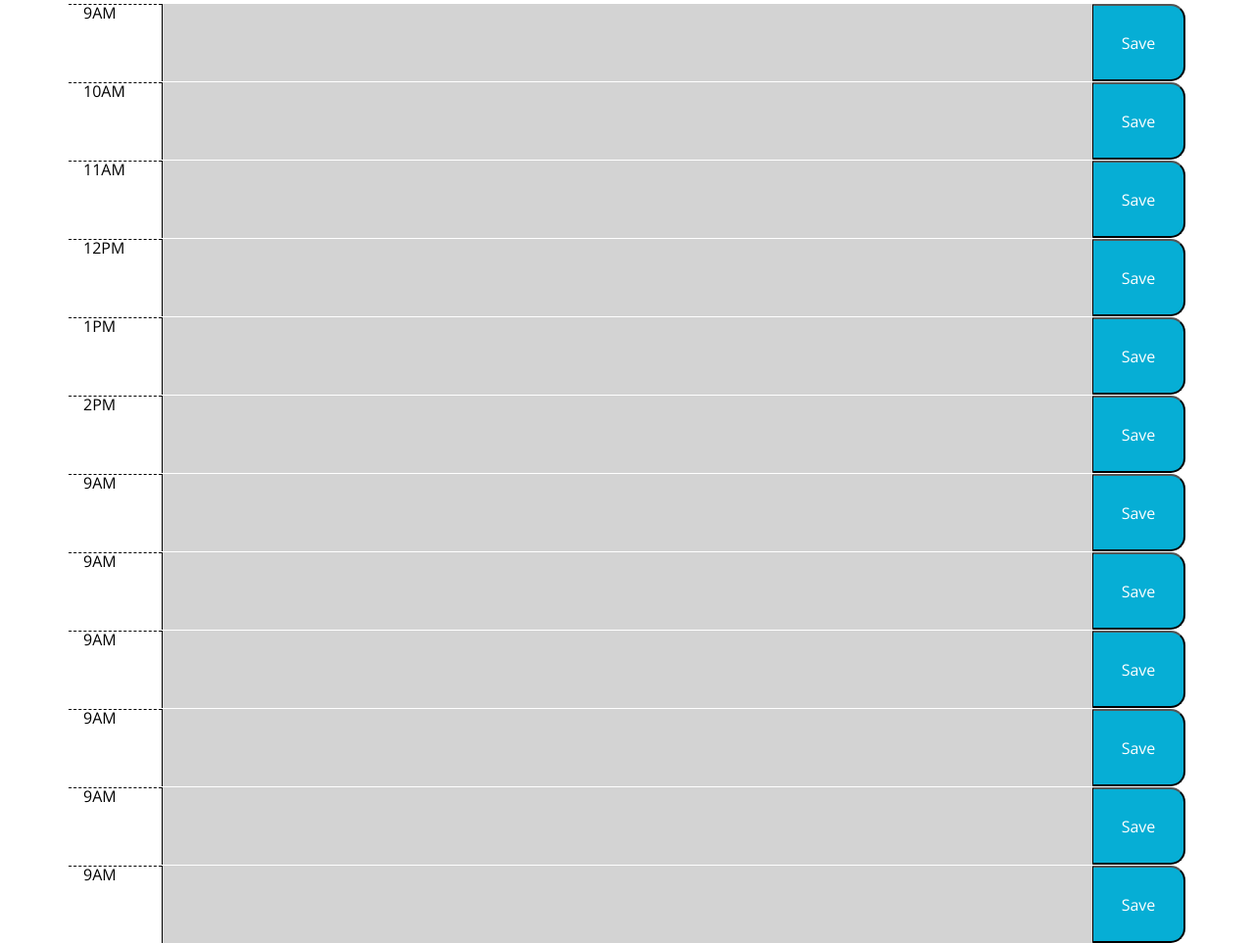
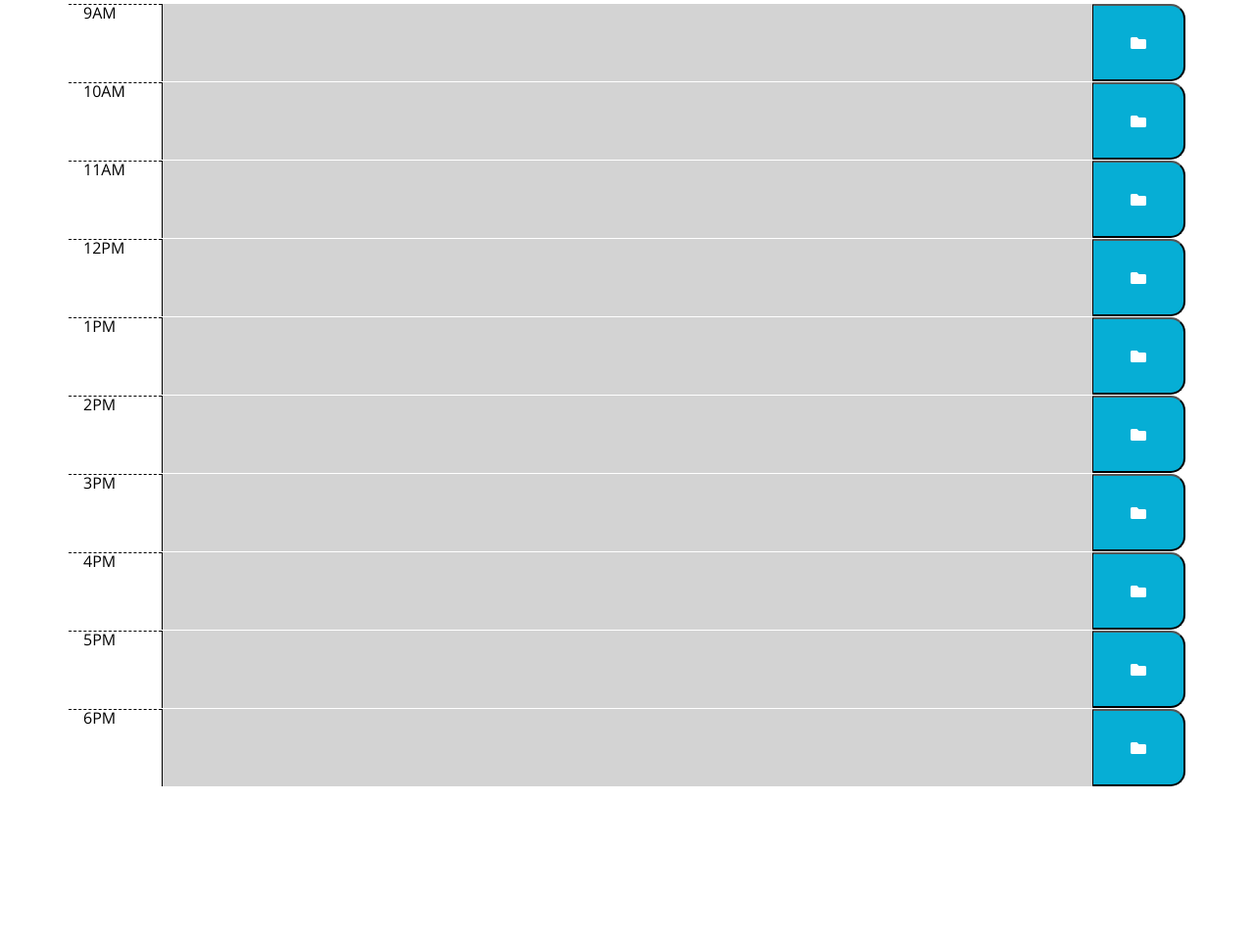
Before and after one commit to vilmaq/work-day-scheduler, a plain HTML site: page index.html in a window 1280 px wide. Shown: the part 297-1260 px from the top of the page at 98% size. After the commit the page ends 1100 px from the top, so only its background shows below. Drawn offline with nearby package versions, Linux system fonts and the light colour scheme.

Commit message:
update Btn Save with an icon

```diff
--- a/Assets/css/style.css
+++ b/Assets/css/style.css
@@ -14,7 +14,7 @@ textarea{
 }
 
 .jumbotron {
-  text-align: center;
+  text-align: center;1
   background-color: transparent;
   color: black;
   border-radius: 0;
--- a/index.html
+++ b/index.html
@@ -32,64 +32,55 @@
       <div class="row" data-myTime>
         <div class="col-md-1 hour">9AM</div>
         <textarea class="col-md-10 past"></textarea>
-        <button class="col-md-1 saveBtn">Save</button>
+        <button class="col-md-1 saveBtn i"><i class="fa fa-folder"></i></button>
       </div>
       <div class="row">
         <div class="col-md-1 hour">10AM</div>
         <textarea class="col-md-10 past"></textarea>
-        <button class="col-md-1 saveBtn">Save</button>
+        <button class="col-md-1 saveBtn i"><i class="fa fa-folder"></i></button>
       </div>
       <div class="row">
         <div class="col-md-1 hour">11AM</div>
         <textarea class="col-md-10 past"></textarea>
-        <button class="col-md-1 saveBtn">Save</button>
+        <button class="col-md-1 saveBtn i"><i class="fa fa-folder"></i></button>
       </div>
       <div class="row">
         <div class="col-md-1 hour">12PM</div>
         <textarea class="col-md-10 past"></textarea>
-        <button class="col-md-1 saveBtn">Save</button>
+        <button class="col-md-1 saveBtn i"><i class="fa fa-folder"></i></button>
       </div>
       <div class="row">
         <div class="col-md-1 hour">1PM</div>
         <textarea class="col-md-10 past"></textarea>
-        <button class="col-md-1 saveBtn">Save</button>
+        <button class="col-md-1 saveBtn i"><i class="fa fa-folder"></i></button>
       </div>
       <div class="row">
         <div class="col-md-1 hour">2PM</div>
         <textarea class="col-md-10 past"></textarea>
-        <button class="col-md-1 saveBtn">Save</button>
+        <button class="col-md-1 saveBtn i"><i class="fa fa-folder"></i></button>
       </div>
       <div class="row">
-        <div class="col-md-1 hour">9AM</div>
+        <div class="col-md-1 hour">3PM</div>
         <textarea class="col-md-10 past"></textarea>
-        <button class="col-md-1 saveBtn">Save</button>
+        <button class="col-md-1 saveBtn i"><i class="fa fa-folder"></i></button>
       </div>
       <div class="row">
-        <div class="col-md-1 hour">9AM</div>
+        <div class="col-md-1 hour">4PM</div>
         <textarea class="col-md-10 past"></textarea>
-        <button class="col-md-1 saveBtn">Save</button>
+        <button class="col-md-1 saveBtn i"><i class="fa fa-folder"></i></button>
       </div>
       <div class="row">
-        <div class="col-md-1 hour">9AM</div>
+        <div class="col-md-1 hour">5PM</div>
         <textarea class="col-md-10 past"></textarea>
-        <button class="col-md-1 saveBtn">Save</button>
+        <button class="col-md-1 saveBtn i"><i class="fa fa-folder"></i></button>
       </div>
       <div class="row">
-        <div class="col-md-1 hour">9AM</div>
+        <div class="col-md-1 hour">6PM</div>
         <textarea class="col-md-10 past"></textarea>
-        <button class="col-md-1 saveBtn">Save</button>
+        <button class="col-md-1 saveBtn i"><i class="fa fa-folder"></i></button>
+          <span class="i"></span>
+        </button>
       </div>
-      <div class="row">
-        <div class="col-md-1 hour">9AM</div>
-        <textarea class="col-md-10 past"></textarea>
-        <button class="col-md-1 saveBtn">Save</button>
-      </div>
-      <div class="row">
-        <div class="col-md-1 hour">9AM</div>
-        <textarea class="col-md-10 past"></textarea>
-        <button class="col-md-1 saveBtn">Save</button>
-      </div>
-    </div>
 
     <script src="https://cdnjs.cloudflare.com/ajax/libs/jquery/3.2.1/jquery.min.js"></script>
     <script src="https://cdnjs.cloudflare.com/ajax/libs/moment.js/2.24.0/moment.min.js"></script>
```
